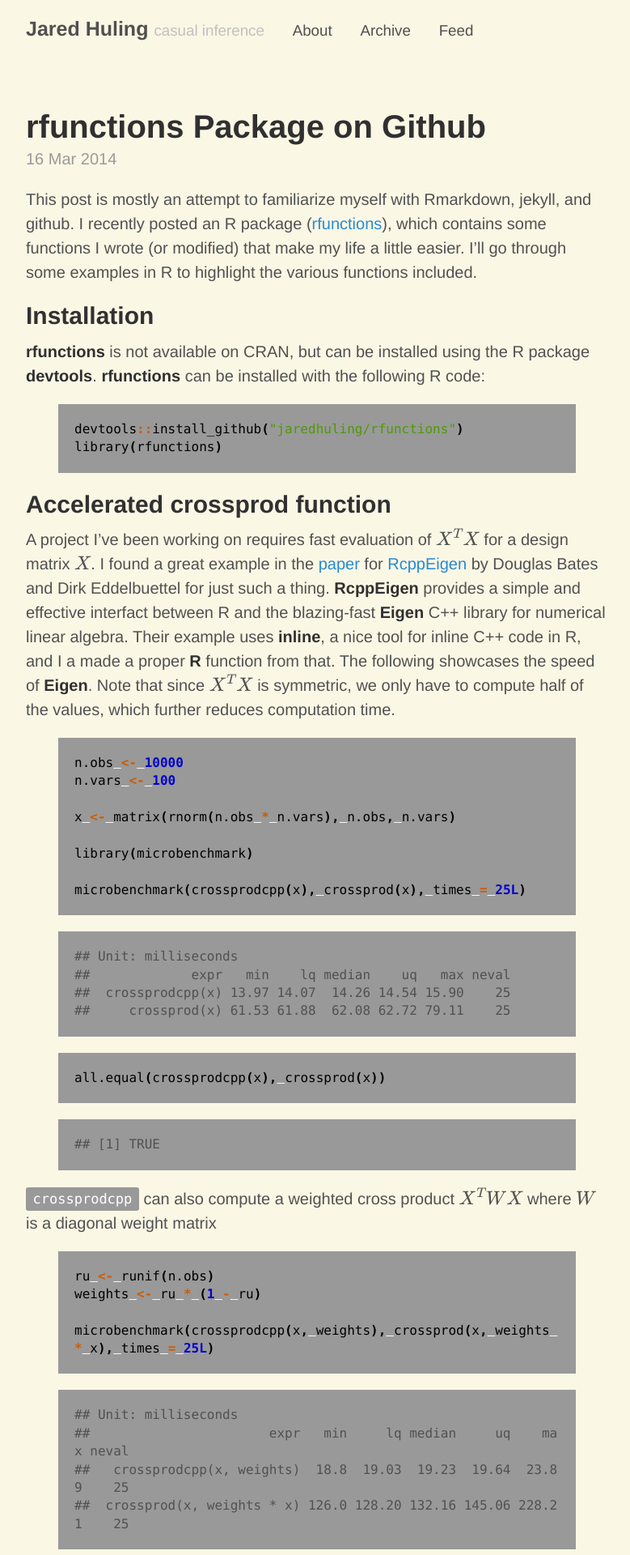
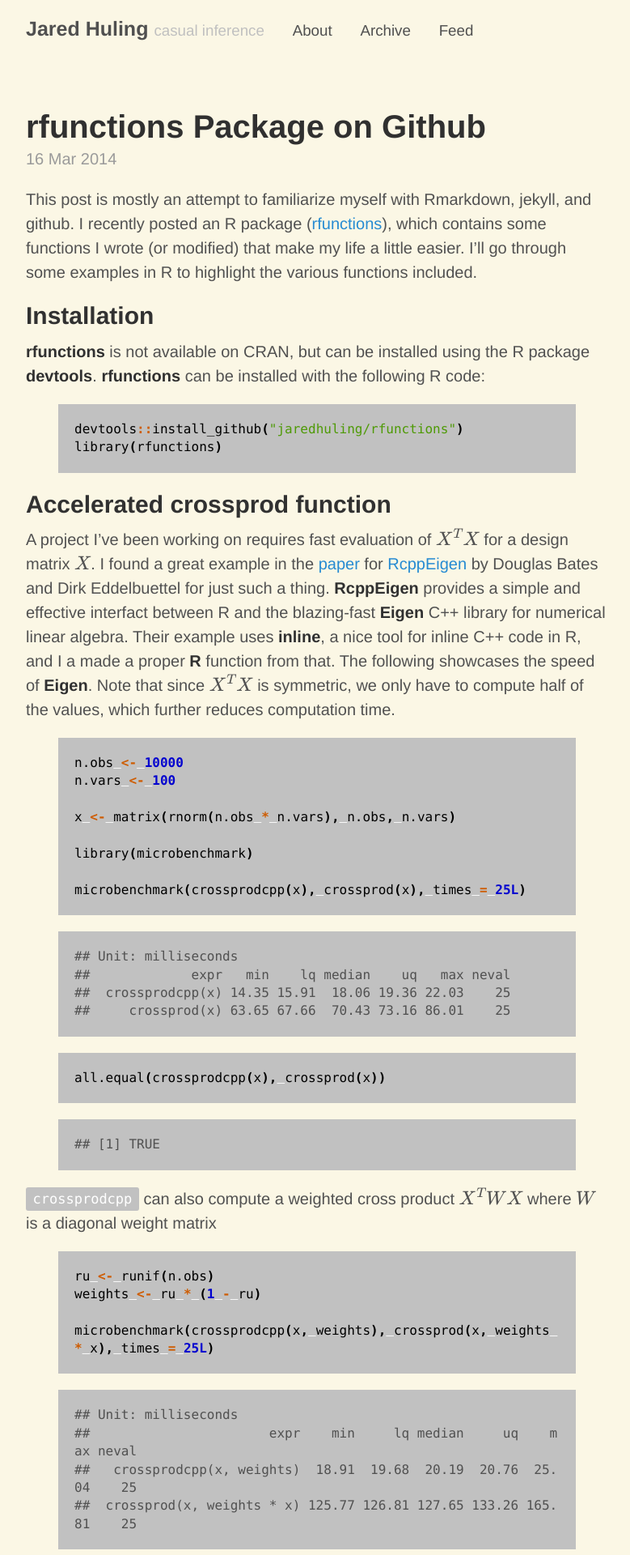
Before and after one commit to jaredhuling/jaredhuling.github.io, a Jekyll site: the page built from _posts/2014-03-16-first-r-package.md, in a window 1280 px wide. Shown: the top 1920 px of the page at 81% size, without its empty margins (248-1027 px from the left). Built offline with Jekyll 4.4.1, drawn with Linux system fonts in a browser that asks for light colours; Markdown is read by kramdown in place of the engine named in the settings; formulas are drawn with MathJax 3; some of the changed text lies outside the part shown.

Commit message:
changed background code color

```diff
--- a/_posts/2014-03-16-first-r-package.md
+++ b/_posts/2014-03-16-first-r-package.md
@@ -37,8 +37,8 @@ microbenchmark(crossprodcpp(x), crossprod(x), times = 25L)
 {% highlight text %}
 ## Unit: milliseconds
 ##             expr   min    lq median    uq   max neval
-##  crossprodcpp(x) 13.97 14.07  14.26 14.54 15.90    25
-##     crossprod(x) 61.53 61.88  62.08 62.72 79.11    25
+##  crossprodcpp(x) 14.35 15.91  18.06 19.36 22.03    25
+##     crossprod(x) 63.65 67.66  70.43 73.16 86.01    25
 {% endhighlight %}
 
 
@@ -68,9 +68,9 @@ microbenchmark(crossprodcpp(x, weights), crossprod(x, weights * x), times = 25L)
 
 {% highlight text %}
 ## Unit: milliseconds
-##                       expr   min     lq median     uq    max neval
-##   crossprodcpp(x, weights)  18.8  19.03  19.23  19.64  23.89    25
-##  crossprod(x, weights * x) 126.0 128.20 132.16 145.06 228.21    25
+##                       expr    min     lq median     uq    max neval
+##   crossprodcpp(x, weights)  18.91  19.68  20.19  20.76  25.04    25
+##  crossprod(x, weights * x) 125.77 126.81 127.65 133.26 165.81    25
 {% endhighlight %}
 
 
@@ -107,9 +107,9 @@ microbenchmark(gklb(v), propack())
 
 {% highlight text %}
 ## Unit: milliseconds
-##       expr    min     lq median     uq   max neval
-##    gklb(v)  36.18  36.79  37.27  38.29 102.6   100
-##  propack() 345.11 349.64 353.10 366.80 826.3   100
+##       expr    min    lq median     uq    max neval
+##    gklb(v)  36.07  36.6  36.98  38.23  48.48   100
+##  propack() 280.07 282.4 284.82 290.81 315.85   100
 {% endhighlight %}
 
 
@@ -123,7 +123,7 @@ gklBidiag(x, v, maxit = 30L)$d - .Call("propack_svd", x, 1L, opts = list(kmax =
 
 
 {% highlight text %}
-## [1] -2.672e-07
+## [1] -7.606e-11
 {% endhighlight %}
 
 
@@ -151,12 +151,9 @@ microbenchmark(gklBidiag(x.s.b, v, maxit = 10L, 0L), gklBidiag(x.s.c, v, maxit =
 
 {% highlight text %}
 ## Unit: milliseconds
-##                                  expr   min    lq median     uq   max
-##  gklBidiag(x.s.b, v, maxit = 10L, 0L) 94.19 95.34  96.43  99.99 156.2
-##  gklBidiag(x.s.c, v, maxit = 10L, 0L) 94.40 95.55  96.62 100.53 138.6
-##  neval
-##    100
-##    100
+##                                  expr   min    lq median    uq   max neval
+##  gklBidiag(x.s.b, v, maxit = 10L, 0L) 93.74 94.63  95.52 97.22 122.5   100
+##  gklBidiag(x.s.c, v, maxit = 10L, 0L) 93.73 94.55  95.65 96.70 139.1   100
 {% endhighlight %}
 
 
@@ -181,7 +178,7 @@ gklBidiag(x.s.c, v, maxit = 10L, 0L)$d
 
 
 {% highlight text %}
-## [1] 35.28
+## [1] 35.22
 {% endhighlight %}
 
 
@@ -202,8 +199,8 @@ microbenchmark(add(A, B), A + B)
 {% highlight text %}
 ## Unit: milliseconds
 ##       expr    min     lq median    uq   max neval
-##  add(A, B)  92.42  93.44  100.9 105.1 217.0   100
-##      A + B 259.20 366.90  385.4 393.5 628.1   100
+##  add(A, B)  87.16  94.34  102.4 108.6 221.9   100
+##      A + B 249.37 271.96  372.0 382.2 545.2   100
 {% endhighlight %}
 
 
@@ -217,8 +214,8 @@ microbenchmark(subtract(A, B), A - B)
 {% highlight text %}
 ## Unit: milliseconds
 ##            expr    min     lq median    uq   max neval
-##  subtract(A, B)  93.28  96.47  104.1 113.6 363.7   100
-##           A - B 275.81 393.90  404.8 439.3 625.3   100
+##  subtract(A, B)  91.26  94.72  102.3 108.5 212.5   100
+##           A - B 256.19 373.90  383.0 402.0 621.8   100
 {% endhighlight %}
 
 
@@ -265,8 +262,8 @@ microbenchmark(add(A, B), A + B)
 {% highlight text %}
 ## Unit: milliseconds
 ##       expr   min    lq median    uq   max neval
-##  add(A, B) 6.978 7.299  8.101 9.532 35.47   100
-##      A + B 3.364 3.528  3.879 4.552 31.41   100
+##  add(A, B) 5.564 7.184  7.353 7.584  25.9   100
+##      A + B 1.814 3.474  3.546 3.677 120.7   100
 {% endhighlight %}
 
 
@@ -280,8 +277,8 @@ microbenchmark(subtract(A, B), A - B)
 {% highlight text %}
 ## Unit: milliseconds
 ##            expr   min    lq median    uq   max neval
-##  subtract(A, B) 6.986 7.183  7.373 7.708 24.84   100
-##           A - B 3.381 3.490  3.547 3.733 23.74   100
+##  subtract(A, B) 5.480 7.129  7.300 8.152 46.26   100
+##           A - B 1.929 3.463  3.517 3.899 16.37   100
 {% endhighlight %}
 
 
--- a/public/css/poole.css
+++ b/public/css/poole.css
@@ -153,7 +153,7 @@ code {
   padding: .25em .5em;
   font-size: 85%;
   color: #FFFFFF;
-  background-color: #999999;
+  background-color: #c1c1c1;
   border-radius: 3px;
 }
 pre {
@@ -167,7 +167,7 @@ pre {
   white-space: pre-wrap;
   word-break: break-all;
   word-wrap: break-word;
-  background-color: #999999;
+  background-color: #c1c1c1;
 }
 pre code {
   padding: 0;
```
